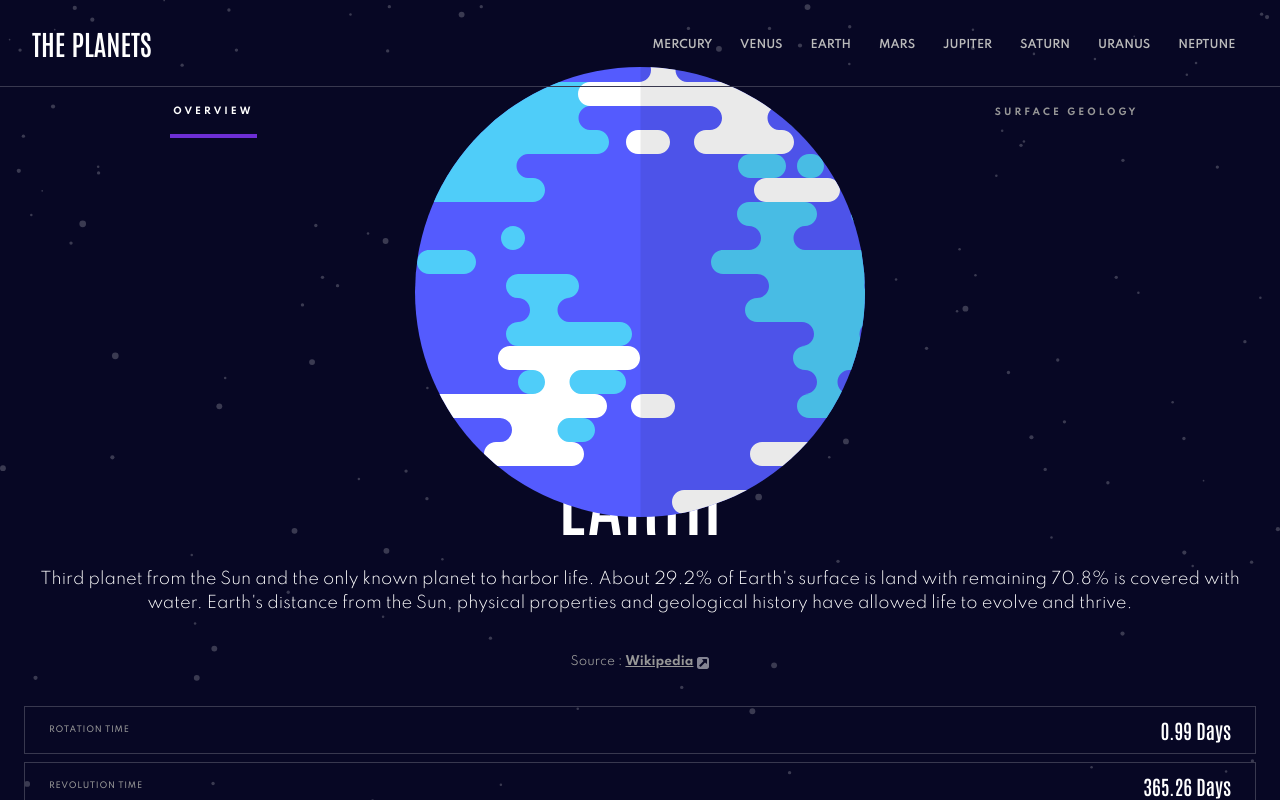
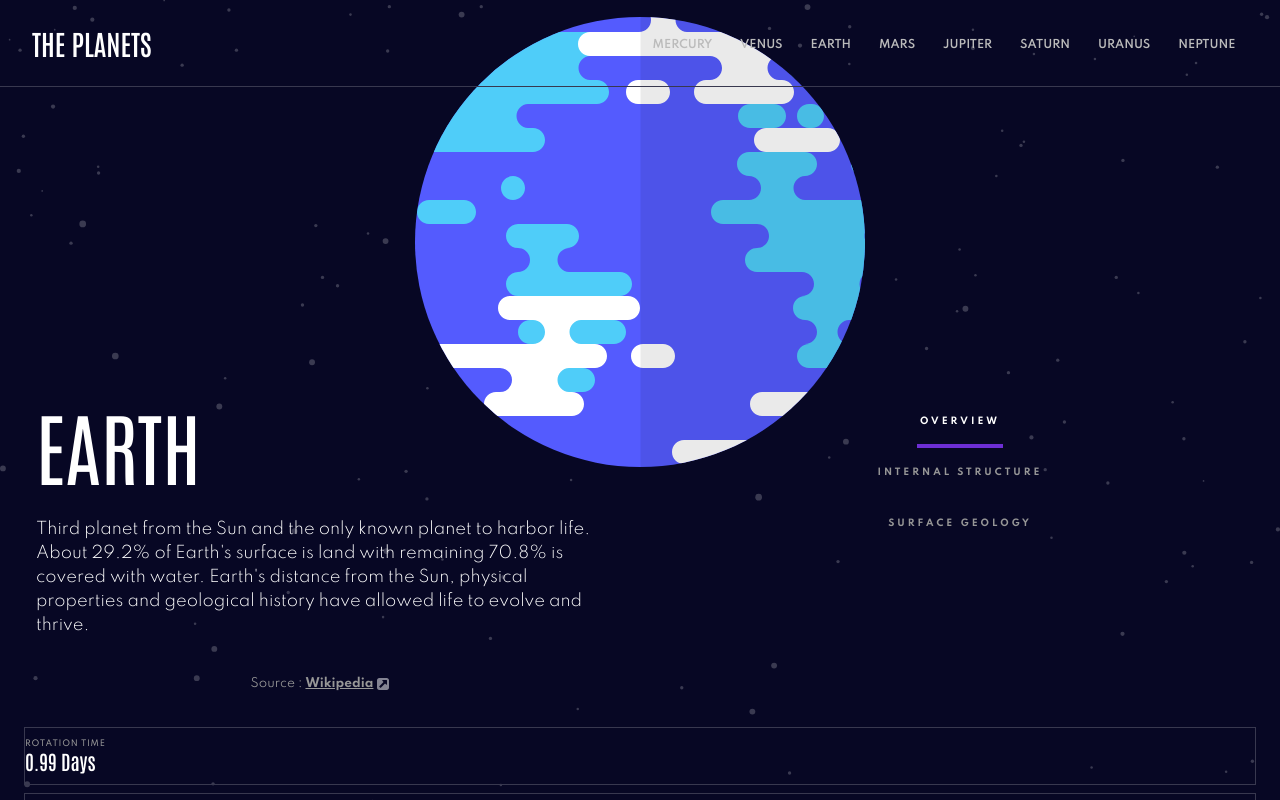
Before and after one commit to ChrisP1108/planets-fact-site, a React (Create React App) app: page /earth in a window 1280 px wide. Shown: the top 800 px of the page. Built offline with nearby package versions, Linux system fonts and the light colour scheme.

Commit message:
Tablet Responsive Initial Setup

```diff
--- a/src/components/Page/Page.css
+++ b/src/components/Page/Page.css
@@ -138,9 +138,19 @@ p {
 @media(min-width: 768px) {
     h1 {
         font-size: 3rem!important;
+        text-align: left!important;
+    }
+    p {
+        text-align: left!important;
     }
     .bottom-border {
         border-bottom: 0rem #38384f00 solid!important;
+    }
+    h4 {
+        margin: 0!important;
+    }
+    h5 {
+        text-align: left!important;
     }
 }
 
--- a/src/components/Page/Page.js
+++ b/src/components/Page/Page.js
@@ -50,10 +50,10 @@ const Page = ({ content }) => {
         return (
             <div key={data.id} className="info-border-box">
                 <div className="row no-padding no-margin">
-                    <div className="col-6 my-auto no-padding">
+                    <div className="col-6 col-md-12 my-auto no-padding">
                         <h4>{data.title}</h4>
                     </div>
-                    <div className="col-6 my-auto no-padding">
+                    <div className="col-6 col-md-12 my-auto no-padding">
                         <h5>{eval(data.reference)}</h5>
                     </div>
                 </div>
@@ -64,21 +64,21 @@ const Page = ({ content }) => {
     return (
         <div className="page">
             <div className="row no-margin">
-                <div className="col-12 no-padding bottom-border">
+                <div className="col-12 col-md-6 no-padding bottom-border order-md-3">
                     <div className="row m-0 justify-content-center position-sticky">
-                        <div className="col-4 p-0">
+                        <div className="col-4 col-md-12 p-0">
                             <h2><span onClick={() => tabActivate()}
                                     className={`${overview && `Select-${content.name}`} mobile-hover-select mobile-border-line`}>
                                     OVERVIEW</span></h2>
                         </div>
-                        <div className="col-4 p-0">
+                        <div className="col-4 col-md-12 p-0">
                             <h2 className={`d-block d-md-none mobile-hover-select`}>
                                 <span onClick={() => tabActivate('Structure')}
                                     className={`${structure && `Select-${content.name}`} mobile-hover-select mobile-border-line`}>
                                     STRUCTURE</span></h2>
                             <h2 className={`d-none d-md-block`}>INTERNAL STRUCTURE</h2>
                         </div>
-                        <div className="col-4 p-0">
+                        <div className="col-4 col-md-12 p-0">
                             <h2 className={`d-block d-md-none mobile-hover-select`}>
                                 <span onClick={() => tabActivate('Surface')}
                                     className={`${surface && `Select-${content.name}`} mobile-hover-select mobile-border-line`}>
@@ -87,7 +87,7 @@ const Page = ({ content }) => {
                         </div>
                     </div>
                 </div>
-                <div className="col-12 planet-space no-padding position-relative">
+                <div className="col-12 planet-space no-padding position-relative order-md-1">
                     <div className={`${overview || surface ? `Planet-${content.name}`
                         : `Internal-${content.name}`} planet-positioning`}>
                     </div>
@@ -95,13 +95,15 @@ const Page = ({ content }) => {
                         : `d-none`} geology-positioning`}>
                     </div>
                 </div>
-                <div className="col-12 text-center side-padding">
-                    <h1>{content.name.toUpperCase()}</h1>
+                <div className="col-md-6 order-md-2">
+                    <div className="col-12 text-center text-md-center side-padding">
+                        <h1>{content.name.toUpperCase()}</h1>
+                    </div>
+                    <div className="col-12 text-center mt-4 side-padding">
+                        <p>{overview ? content.overview.content : structure ? content.structure.content : content.geology.content}</p>
+                    </div>
                 </div>
-                <div className="col-12 text-center mt-4 side-padding">
-                    <p>{overview ? content.overview.content : structure ? content.structure.content : content.geology.content}</p>
-                </div>
-                <div className="col-12 text-center mt-4 side-padding link d-flex justify-content-center">
+                <div className="col-12 col-md-6 text-center mt-4 side-padding link d-flex justify-content-center order-md-3">
                     <h3>Source : <a target="_blank" rel="noreferrer"
                         href={content.overview.source}>Wikipedia</a>
                     </h3>
@@ -109,7 +111,7 @@ const Page = ({ content }) => {
                         target="_blank" href={content.overview.source}>
                     </a>
                 </div>
-                <div className="info-container side-padding">
+                <div className="info-container side-padding order-md-4">
                     {dataMapping}
                 </div>
             </div>
```
